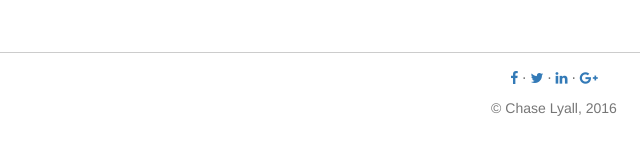
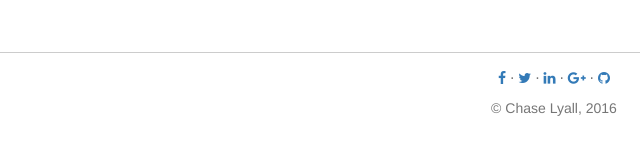
Before and after one commit to ChaseLyall/ChaseLyall.github.io, a plain HTML site: page index.html in a window 1280 px wide. Shown: the part 1006-1160 px from the top of the page, 86-726 px from the left. Drawn offline with nearby package versions, Linux system fonts and the light colour scheme; a script that the page names is missing.

Commit message:
Add GitHub to footer

```diff
--- a/index.html
+++ b/index.html
@@ -95,7 +95,8 @@
             <a href="https://www.facebook.com/chase.lyall"><i class="fa fa-facebook"></i></a> &sdot;
             <a href="https://twitter.com/ChaseLyall"><i class="fa fa-twitter"></i></a> &sdot;
             <a href="http://www.linkedin.com/in/chaselyall/en"><i class="fa fa-linkedin"></i></a> &sdot;
-            <a href="http://google.com/+ChaseLyall"><i class="fa fa-google-plus"></i></a>
+            <a href="http://google.com/+ChaseLyall"><i class="fa fa-google-plus"></i></a> &sdot;
+            <a href="https://github.com/ChaseLyall"><i class="fa fa-github"></i></a>
         </p>
 		<p>© Chase Lyall, 2016</p>
         </div>
```
